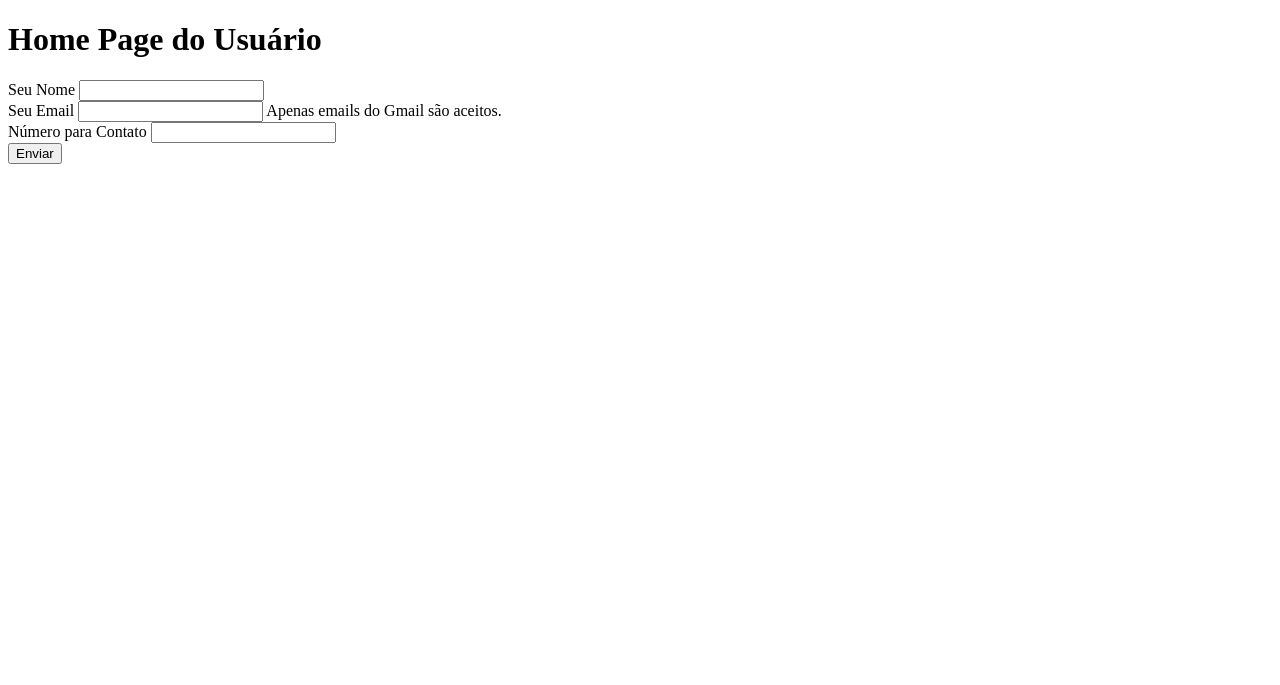
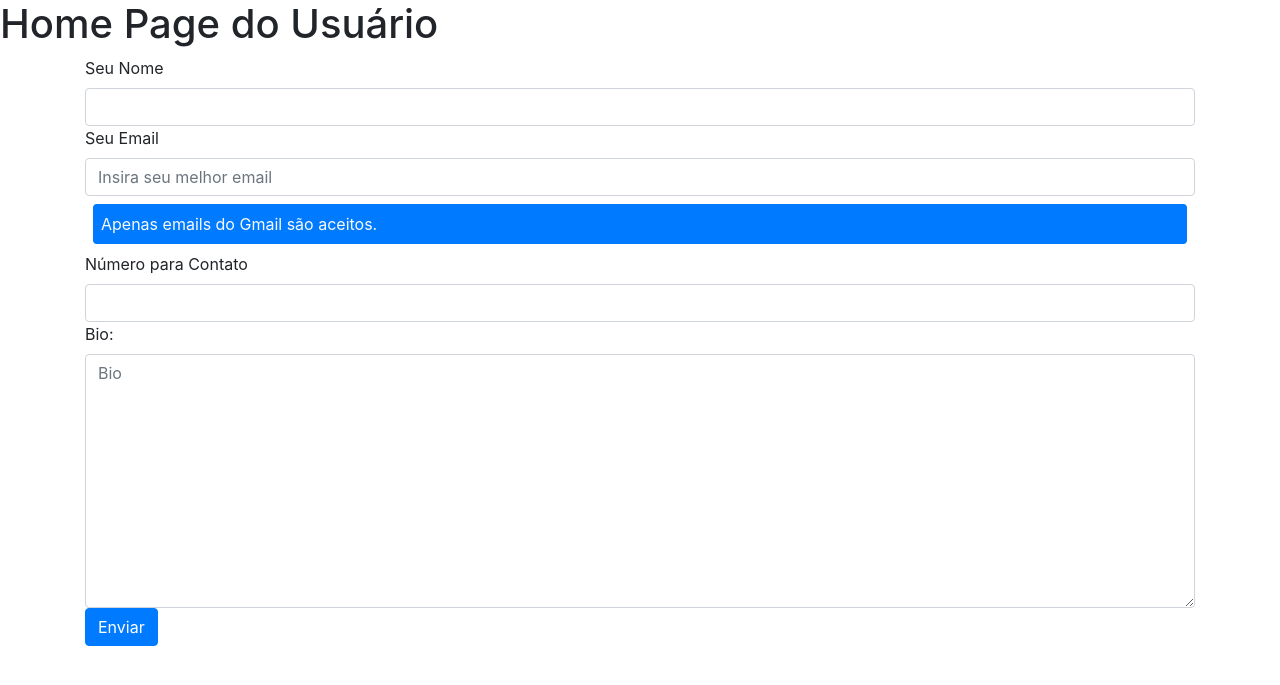
Before and after one commit to ClaraFontes/blog, a Django app: page /users/home/ in a window 1280 px wide. Shown: the top 685 px of the page. Run offline with Django 5.2, Linux system fonts and the light colour scheme.

Commit message:
utilizando widgets e estilizando o formulário com bootstrap

```diff
--- a/users/forms.py
+++ b/users/forms.py
@@ -1,8 +1,10 @@
 from django import forms
 
 class UsersForm(forms.Form):
-    nome = forms.CharField(min_length=5, label="Seu Nome", label_suffix="", error_messages={'required': "Seu nome não pode estar vazio!", 'min_length':"O tamanho mínmo para este campo é de 5 caracteres."})
+    nome = forms.CharField(min_length=5, label="Seu Nome", label_suffix="", error_messages={'required': "Seu nome não pode estar vazio!", 'min_length':"O tamanho mínmo para este campo é de 5 caracteres."}, widget=forms.TextInput(attrs={'class':'form-control'}))
 
-    email = forms.EmailField(required=False, label="Seu Email", label_suffix="", help_text="Apenas emails do Gmail são aceitos.")
+    email = forms.EmailField(required=False, label="Seu Email", label_suffix="", help_text="Apenas emails do Gmail são aceitos.", widget=forms.EmailInput(attrs={'placeholder':'Insira seu melhor email', 'class':'form-control'}))
 
-    telefone = forms.IntegerField(label="Número para Contato", label_suffix="")
+    telefone = forms.IntegerField(label="Número para Contato", label_suffix="", widget=forms.NumberInput(attrs={'class':'form-control'}))
+
+    bio = forms.CharField(widget=forms.Textarea(attrs={'cols':20, 'placeholder':'Bio', 'class':'form-control'}))
--- a/users/templates/users/home.html
+++ b/users/templates/users/home.html
@@ -3,10 +3,12 @@
 <head>
     <meta charset="UTF-8">
     <meta name="viewport" content="width=device-width, initial-scale=1.0">
+    <link rel="stylesheet" href="https://cdn.jsdelivr.net/npm/bootstrap@4.0.0/dist/css/bootstrap.min.css" integrity="sha384-Gn5384xqQ1aoWXA+058RXPxPg6fy4IWvTNh0E263XmFcJlSAwiGgFAW/dAiS6JXm" crossorigin="anonymous">
     <title>Document</title>
 </head>
 <body>
     <h1>Home Page do Usuário</h1>
+    <div class="container">
         <form action="" method="POST">
             {% csrf_token %}
             {% for campo in form %}
@@ -14,10 +16,15 @@
                     {{campo.label_tag}}
                     {{campo}}
                     {{campo.errors}}
+                    {% if campo.help_text %}
+                        <div class="bg-primary text-light rounded p-2 m-2">
                             {{campo.help_text}}
                         </div>
+                    {% endif %}
+                </div>
             {% endfor %}
-        <button type="submit">Enviar</button>
+            <button type="submit" class="btn btn-primary">Enviar</button>
         </form>
+    </div>
 </body>
 </html>
```
Lines whose indentation alone changed are shown as unchanged.
